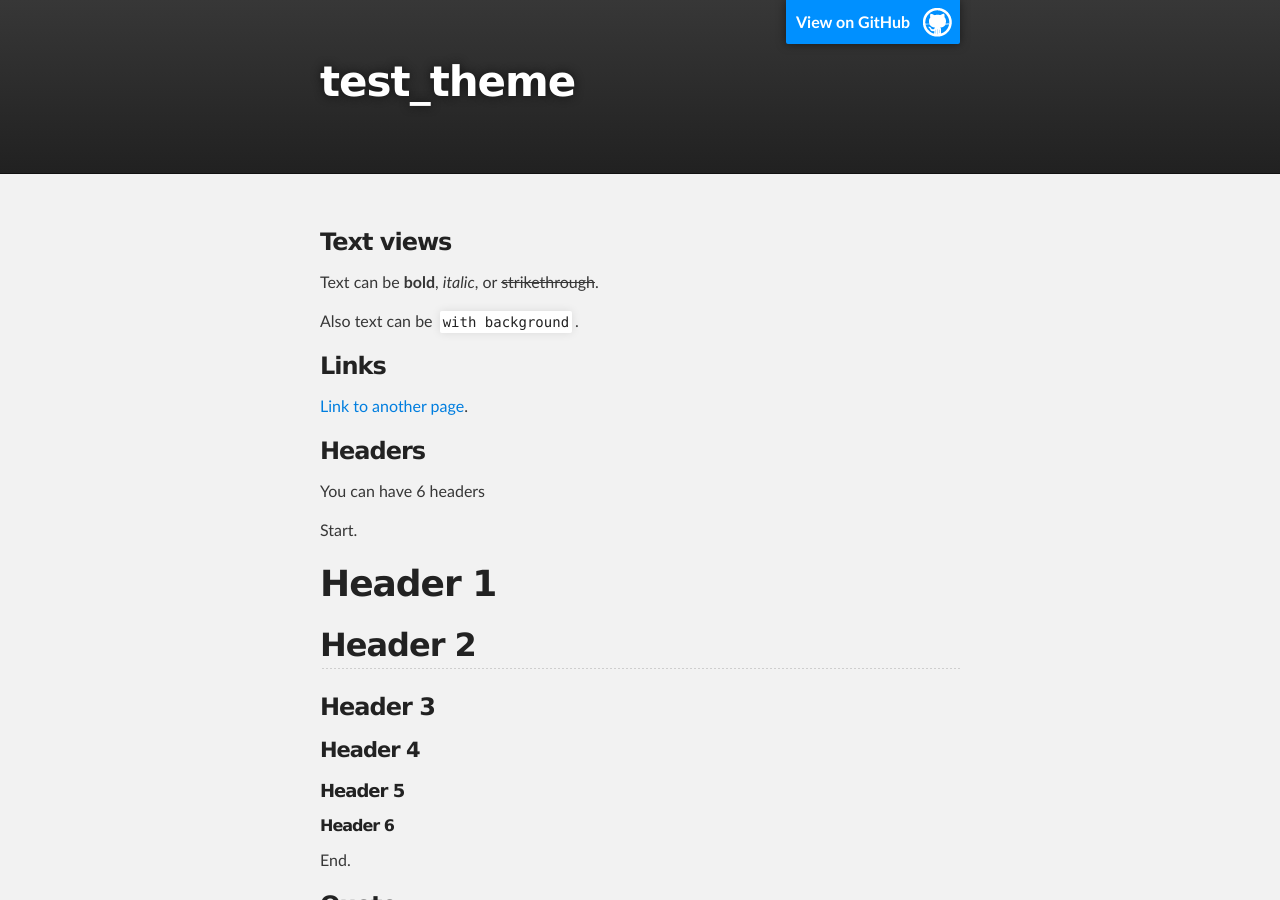
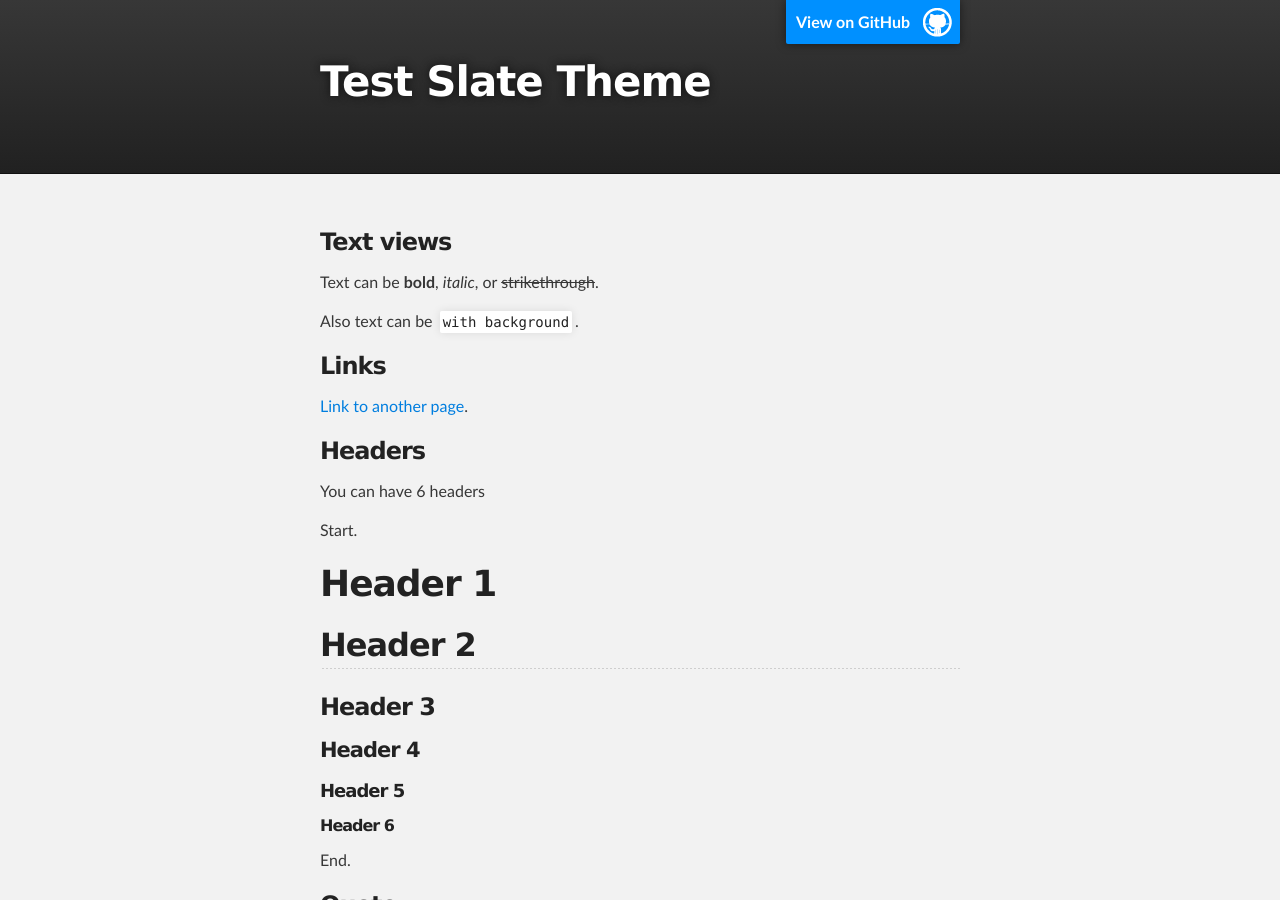
Before and after one commit to code-exchange/test_theme, a Jekyll site: the page built from index.md, in a window 1280 px wide and 900 px high. Built offline with Jekyll 4.4.1, drawn with Linux system fonts in a browser that asks for light colours; the repository's description, which GitHub fills in, is left out; our own code applies the rules of GitHub Pages for plain Markdown files.

Commit message:
Add the title to the project

```diff
--- a/_config.yml
+++ b/_config.yml
@@ -1 +1,2 @@
 theme: jekyll-theme-slate
+title: Test Slate Theme
```
